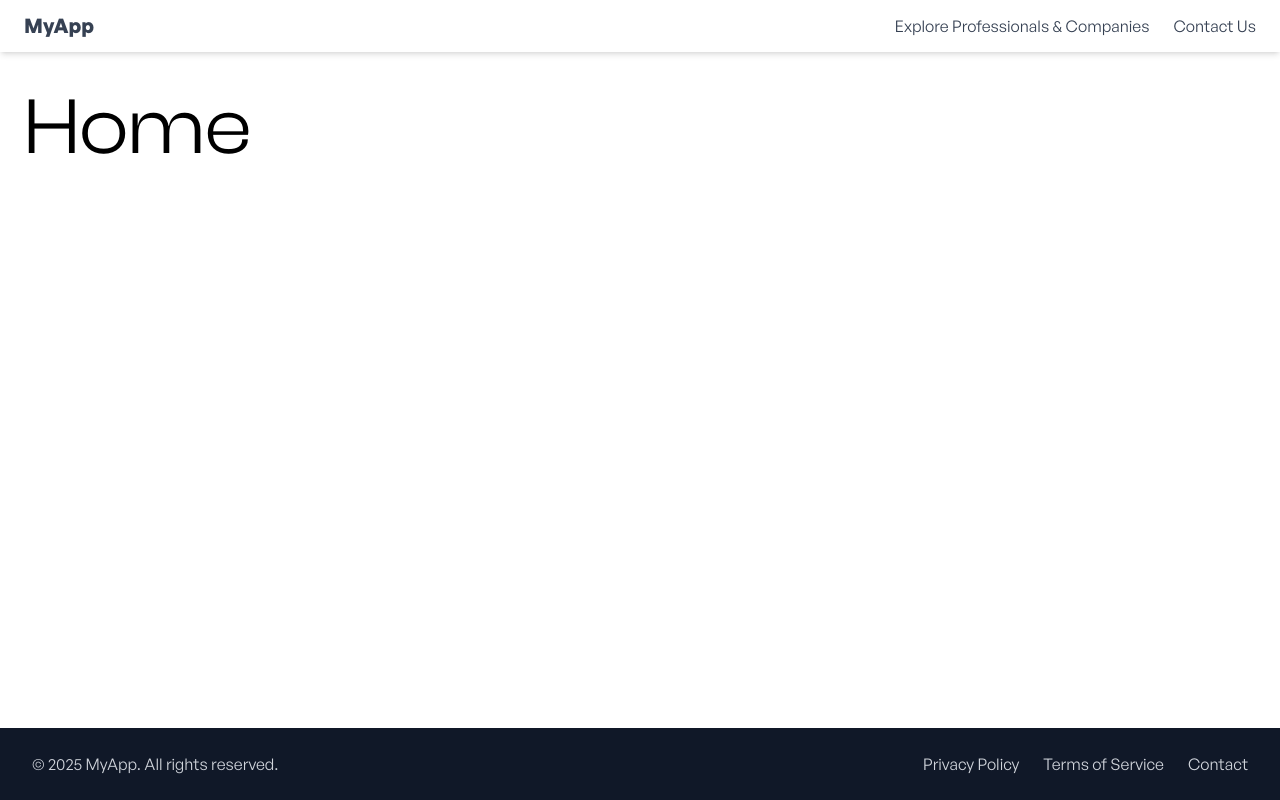
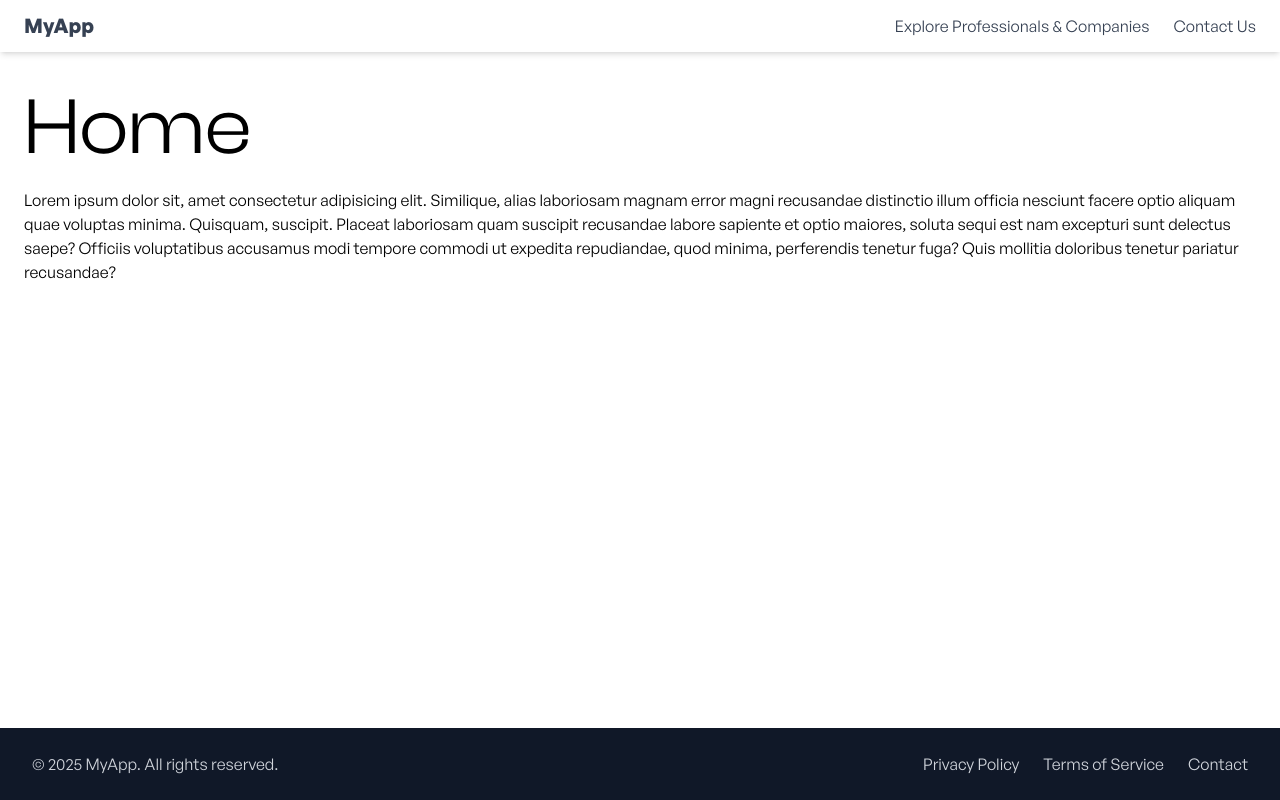
Before and after one commit to synckreo/synckreo-frontend, a React (Vite) app: page / in a window 1280 px wide. Built offline with nearby package versions, Linux system fonts and the light colour scheme.

Commit message:
test - p

```diff
--- a/src/pages/Home.jsx
+++ b/src/pages/Home.jsx
@@ -4,6 +4,17 @@ export const Home = () => {
   return (
     <div>
       <h1>Home</h1>
+      <p>
+        Lorem ipsum dolor sit, amet consectetur adipisicing elit.
+        Similique, alias laboriosam magnam error magni recusandae
+        distinctio illum officia nesciunt facere optio aliquam quae
+        voluptas minima. Quisquam, suscipit. Placeat laboriosam quam
+        suscipit recusandae labore sapiente et optio maiores, soluta
+        sequi est nam excepturi sunt delectus saepe? Officiis
+        voluptatibus accusamus modi tempore commodi ut expedita
+        repudiandae, quod minima, perferendis tenetur fuga? Quis
+        mollitia doloribus tenetur pariatur recusandae?
+      </p>
     </div>
   );
 };
```
